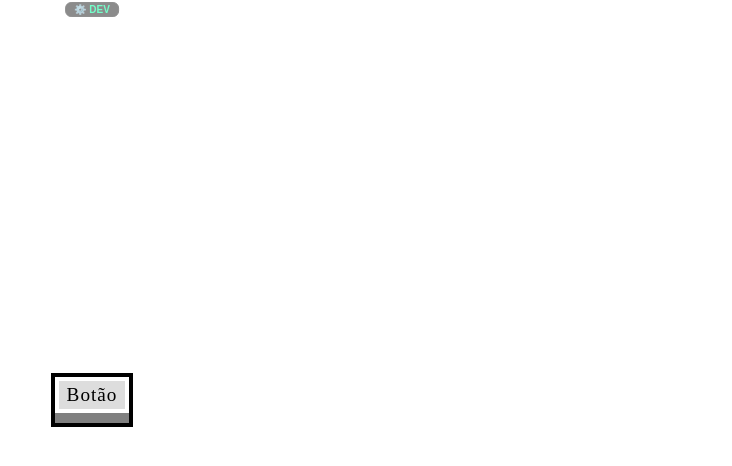
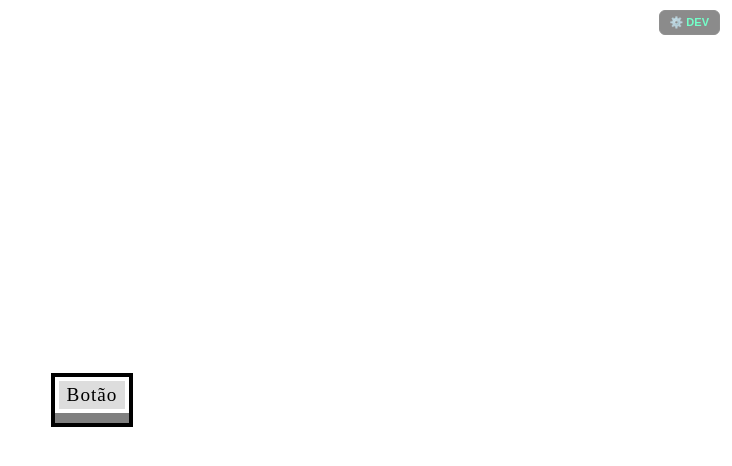
Before and after one commit to ThiagoAndradeSilvano/dont-click, a website built with Vite: page client/index.html in a window 1280 px wide. Shown: the whole page, without its empty margins (548-1280 px from the left). Built offline with nearby package versions, Linux system fonts and the light colour scheme; files whose address does not match are found by name.

Commit message:
fix(dev): botao DEV de volta ao canto superior direito
Co-Authored-By: Claude Opus 5.5 <noreply@anthropic.com>

```diff
--- a/client/src/style.css
+++ b/client/src/style.css
@@ -1998,18 +1998,17 @@ body.cave-mode {
 }
 
 /* ===== PAINEL DE TESTES (DEV ONLY - Canto Superior Direito) ===== */
-/* Topo-centro, fininho: não cobre o Buscar/loja à direita nem o botão de cookies no rodapé */
+/* Fica no canto: o usuário pediu explicitamente, não mover para o centro */
 .dev-panel {
   position: fixed;
-  top: 2px;
-  left: 50%;
-  transform: translateX(-50%);
+  top: 10px;
+  right: 12px;
   z-index: 99999;
   font-family: system-ui, -apple-system, sans-serif;
   font-size: 12px;
   display: flex;
   flex-direction: column;
-  align-items: center;
+  align-items: flex-end;
 }
 
 .dev-toggle {
@@ -2017,8 +2016,8 @@ body.cave-mode {
   color: #00ff9d;
   border: 1px solid #333;
   border-radius: 6px;
-  padding: 1px 8px;
-  font-size: 10px;
+  padding: 5px 10px;
+  font-size: 11px;
   font-weight: 600;
   cursor: pointer !important;
 }
```
